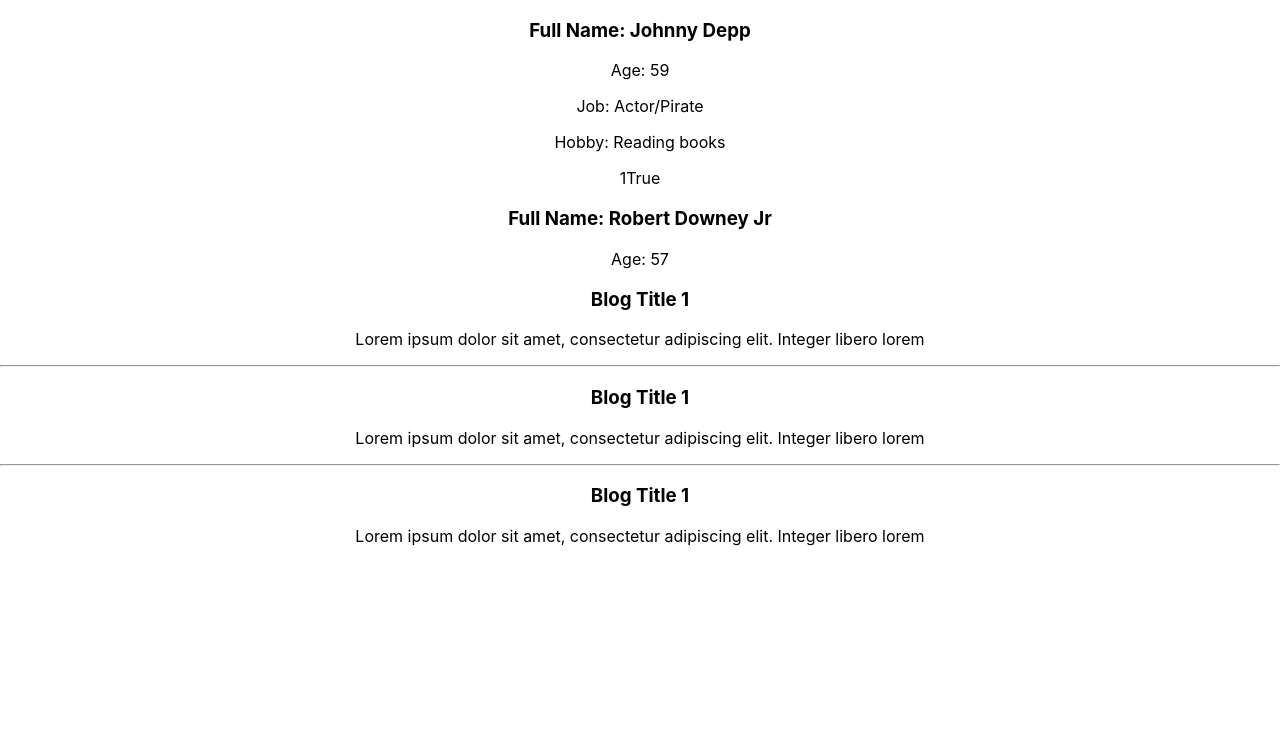
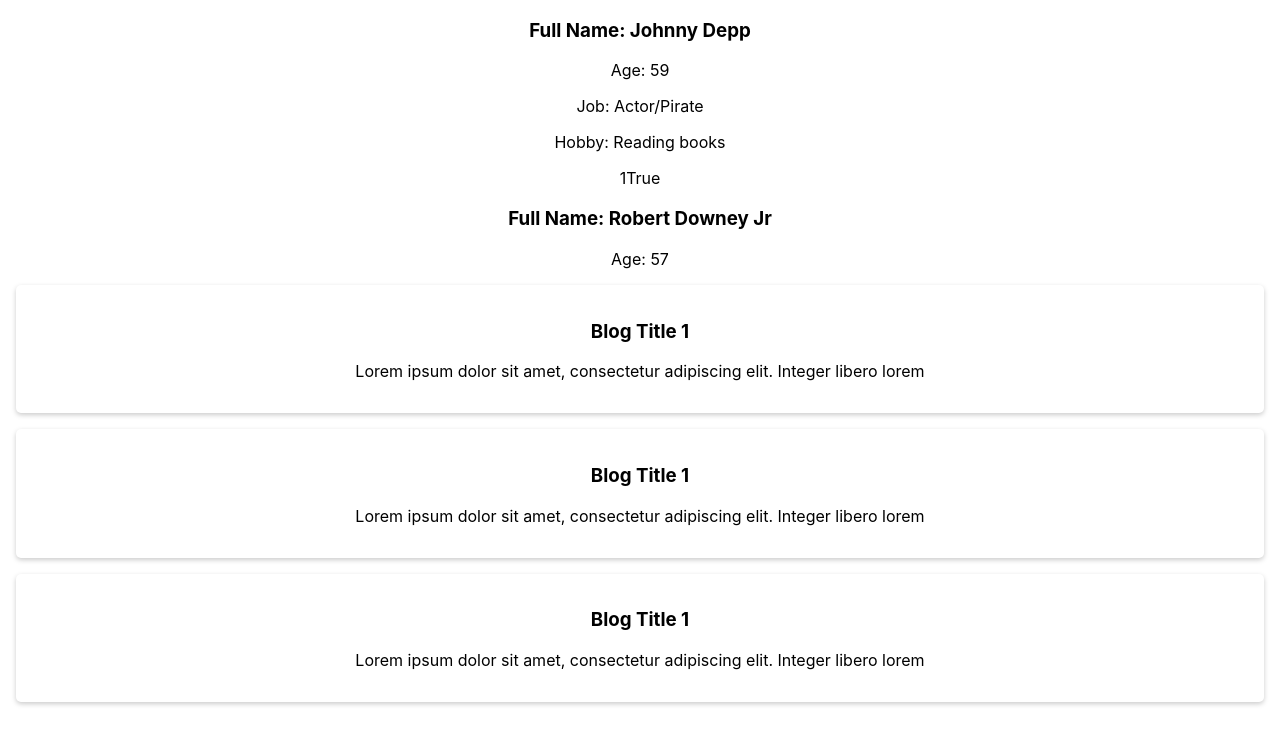
Before and after one commit to NithinNitz12/SampleReactProjects, a React (Create React App) app in the folder first-react-app/: page / in a window 1280 px wide. Shown: the top 744 px of the page. Built offline with nearby package versions, Linux system fonts and the light colour scheme.

Commit message:
Adding styles to react elements

```diff
--- a/first-react-app/src/App.css
+++ b/first-react-app/src/App.css
@@ -1,38 +1,11 @@
-.App {
-  text-align: center;
+.App{
+    text-align: center;
 }
 
-.App-logo {
-  height: 40vmin;
-  pointer-events: none;
+.BlogCard{
+    margin: 16px;
+    padding: 16px;
+    box-sizing: border-box;
+    border-radius: 5px;
+    box-shadow: 0 2px 5px #ccc;
 }
-
-@media (prefers-reduced-motion: no-preference) {
-  .App-logo {
-    animation: App-logo-spin infinite 20s linear;
-  }
-}
-
-.App-header {
-  background-color: #282c34;
-  min-height: 100vh;
-  display: flex;
-  flex-direction: column;
-  align-items: center;
-  justify-content: center;
-  font-size: calc(10px + 2vmin);
-  color: white;
-}
-
-.App-link {
-  color: #61dafb;
-}
-
-@keyframes App-logo-spin {
-  from {
-    transform: rotate(0deg);
-  }
-  to {
-    transform: rotate(360deg);
-  }
-}
--- a/first-react-app/src/App.js
+++ b/first-react-app/src/App.js
@@ -1,4 +1,5 @@
 import logo from './logo.svg';
+import './App.css';
 import './App.css';
 
 function App() {
@@ -28,6 +29,7 @@
     description: 'Lorem ipsum dolor sit amet, consectetur adipiscing elit. Integer libero lorem',
   }
 
+
   return (
     <div className="App">
       <h3>Full Name: {`${firstName} ${lastName}`}</h3>
@@ -46,17 +48,15 @@
 
 
     {/* <-------------------------------------------> */}
-      <div>
+      <div className="BlogCard">
         <h3>{blogObj.title}</h3>
         <p>{blogObj.description}</p>
       </div>
-      <hr></hr>
-      <div>
+      <div className="BlogCard">
         <h3>{blogObj.title}</h3>
         <p>{blogObj.description}</p>
       </div>
-      <hr></hr>
-      <div>
+      <div className="BlogCard">
         <h3>{blogObj.title}</h3>
         <p>{blogObj.description}</p>
       </div>
```
